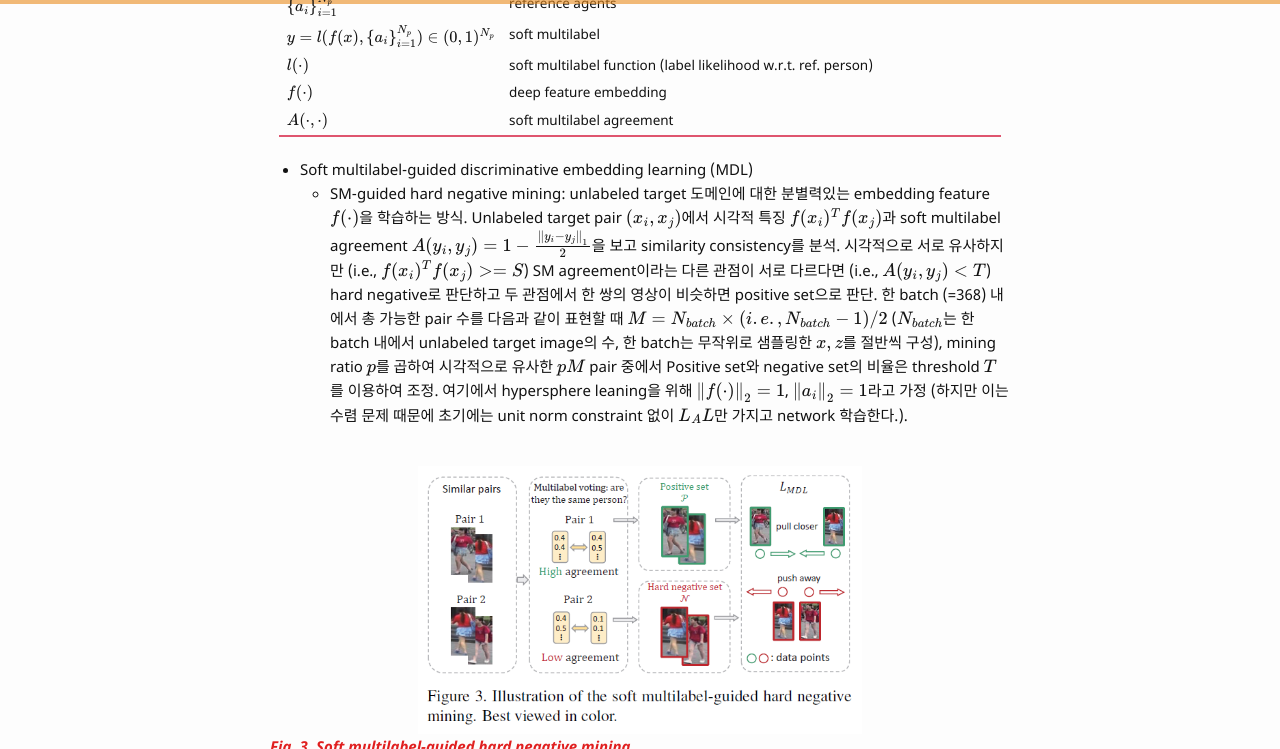
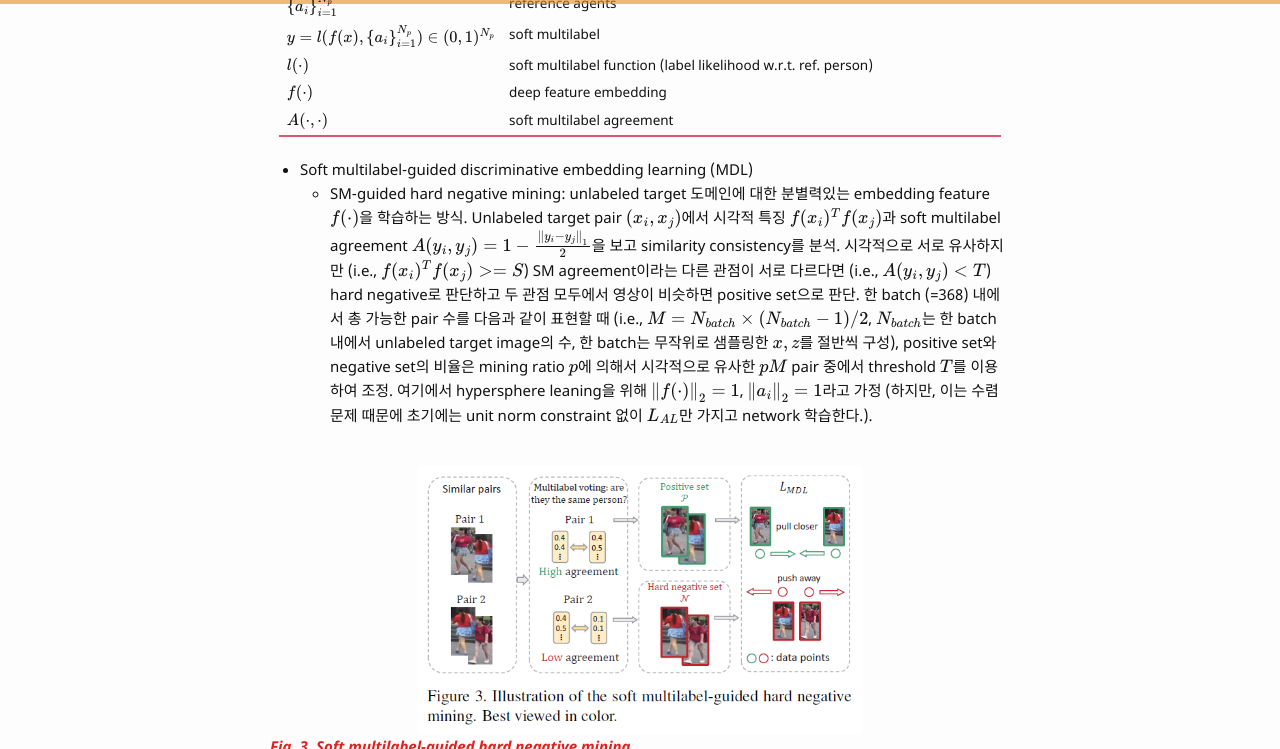
Before and after one commit to bismex/bismex.github.io, a Jekyll site: the page built from _posts/2019-07-03-MAR.md, in a window 1280 px wide and 900 px high, scrolled down 2491 px, cut to the strip 0-749 px from the top of the window. Built offline with Jekyll 4.4.1, drawn with Linux system fonts in a browser that asks for light colours; formulas are drawn with MathJax 3.

Commit message:
Update 2019-07-03-MAR.md

```diff
--- a/_posts/2019-07-03-MAR.md
+++ b/_posts/2019-07-03-MAR.md
@@ -79,7 +79,7 @@ tags: CV re-id unsupervised
 | ---------- | ---------- |
 
 - Soft multilabel-guided discriminative embedding learning (MDL)
-  - SM-guided hard negative mining: unlabeled target 도메인에 대한 분별력있는 embedding feature $$f(\cdot)$$을 학습하는 방식. Unlabeled target pair $$(x_i, x_j)$$에서 시각적 특징 $$f(x_i)^T f(x_j)$$과 soft multilabel agreement $$A(y_i, y_j)=1-\frac{\left \| y_i - y_j \right \|_1}{2}$$을 보고 similarity consistency를 분석. 시각적으로 서로 유사하지만 (i.e., $$f(x_i)^T f(x_j)>=S$$) SM agreement이라는 다른 관점이 서로 다르다면 (i.e., $$A(y_i, y_j)<T$$) hard negative로 판단하고 두 관점에서 한 쌍의 영상이 비슷하면 positive set으로 판단. 한 batch (=368) 내에서 총 가능한 pair 수를 다음과 같이 표현할 때 $$M=N_{batch} \times (i.e., N_{batch} - 1 )/2$$ ($$N_{batch}$$는 한 batch 내에서 unlabeled target image의 수, 한 batch는 무작위로 샘플링한 $$x, z$$를 절반씩 구성), mining ratio $$p$$를 곱하여 시각적으로 유사한 $$pM$$ pair 중에서 Positive set와 negative set의 비율은 threshold $$T$$를 이용하여 조정. 여기에서 hypersphere leaning을 위해 $$\left \| f(\cdot) \right \|_2=1$$, $$\left \| a_i \right \|_2=1$$라고 가정 (하지만 이는 수렴 문제 때문에 초기에는 unit norm constraint 없이 $$L_AL$$만 가지고 network 학습한다.).
+  - SM-guided hard negative mining: unlabeled target 도메인에 대한 분별력있는 embedding feature $$f(\cdot)$$을 학습하는 방식. Unlabeled target pair $$(x_i, x_j)$$에서 시각적 특징 $$f(x_i)^T f(x_j)$$과 soft multilabel agreement $$A(y_i, y_j)=1-\frac{\left \| y_i - y_j \right \|_1}{2}$$을 보고 similarity consistency를 분석. 시각적으로 서로 유사하지만 (i.e., $$f(x_i)^T f(x_j)>=S$$) SM agreement이라는 다른 관점이 서로 다르다면 (i.e., $$A(y_i, y_j)<T$$) hard negative로 판단하고 두 관점 모두에서 영상이 비슷하면 positive set으로 판단. 한 batch (=368) 내에서 총 가능한 pair 수를 다음과 같이 표현할 때 (i.e., $$M=N_{batch} \times (N_{batch} - 1 )/2$$, $$N_{batch}$$는 한 batch 내에서 unlabeled target image의 수, 한 batch는 무작위로 샘플링한 $$x, z$$를 절반씩 구성), positive set와 negative set의 비율은 mining ratio $$p$$에 의해서 시각적으로 유사한 $$pM$$ pair 중에서 threshold $$T$$를 이용하여 조정. 여기에서 hypersphere leaning을 위해 $$\left \| f(\cdot) \right \|_2=1$$, $$\left \| a_i \right \|_2=1$$라고 가정 (하지만, 이는 수렴 문제 때문에 초기에는 unit norm constraint 없이 $$L_{AL}$$만 가지고 network 학습한다.).
 
 
 
```
